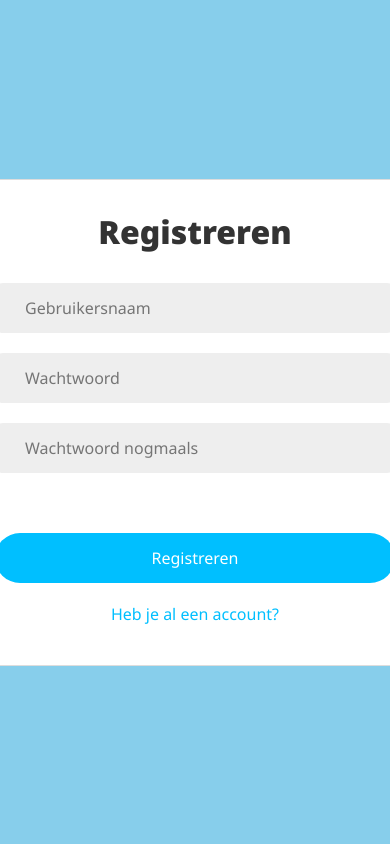
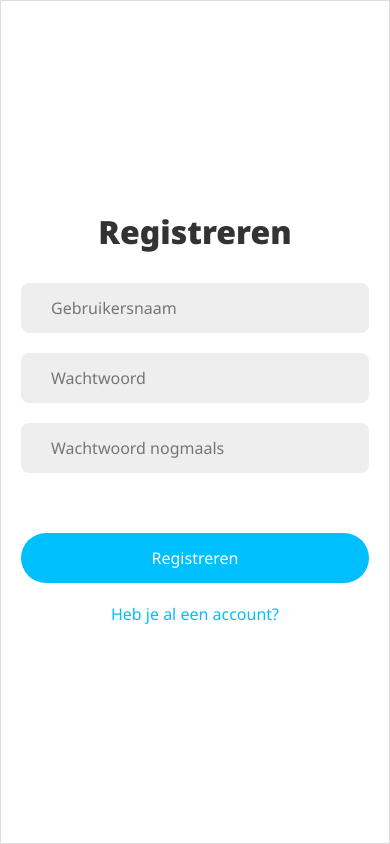
Before and after one commit to IzKuipers/Twitter-PHP-Eindopdracht, a PHP site: page /registreer.php in a window 390 px wide; the page is wider, and only the part inside the window is pictured. Run offline with PHP 8.4, Linux system fonts and the light colour scheme.

Commit message:
Oh wait, small screens exist?

```diff
--- a/css/homepage.css
+++ b/css/homepage.css
@@ -17,5 +17,8 @@ main {
 @media screen and (max-width: 600px) {
   main {
     margin-top: 0;
+    width: 100%;
+    border-left: none;
+    border-right: none;
   }
 }
--- a/css/loginpage.css
+++ b/css/loginpage.css
@@ -60,3 +60,16 @@ main a {
   margin: 20px auto;
   color: deepskyblue;
 }
+
+@media screen and (max-width: 450px) {
+  main {
+    border-radius: 0;
+    width: 100vw;
+    height: 100vh;
+    justify-content: center;
+  }
+
+  main form input {
+    width: 100%;
+  }
+}
--- a/css/posts.css
+++ b/css/posts.css
@@ -90,3 +90,9 @@ div.post-lijst p.geen span.material-icons-round {
 div.post-lijst p.geen span.bericht {
   opacity: 0.5;
 }
+
+@media screen and (max-width: 500px) {
+  div.post-lijst div.actions a.delete-button span:not(.material-icons-round) {
+    display: none;
+  }
+}
--- a/util/posts.php
+++ b/util/posts.php
@@ -76,7 +76,7 @@ function post_lijst()
       <<<HTML
       <a href="/verwijder.php?id=$id" class="delete-button">
         <span class='material-icons-round'>delete</span>
-        Verwijder
+        <span>Verwijder</span>
       </a>
       HTML : "";
 
```
